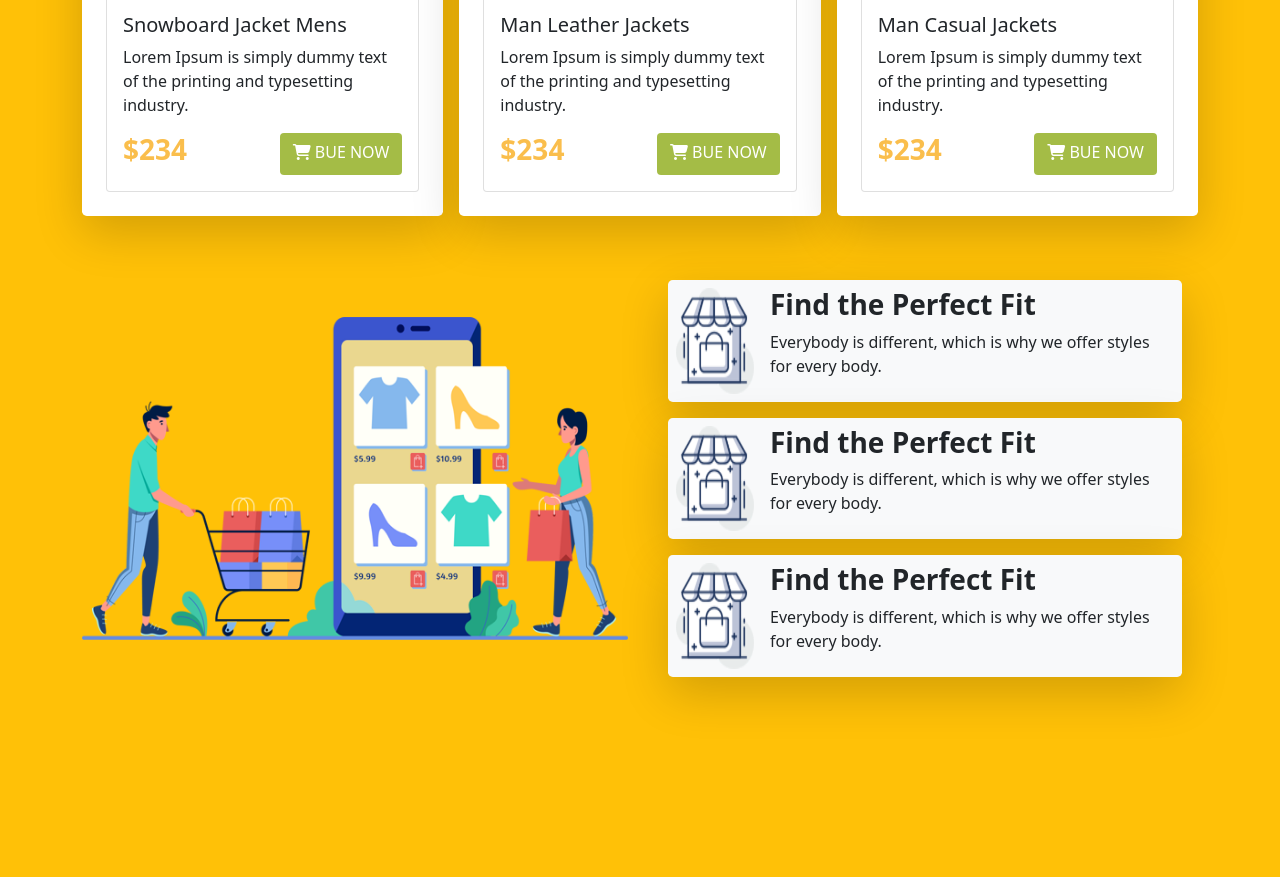
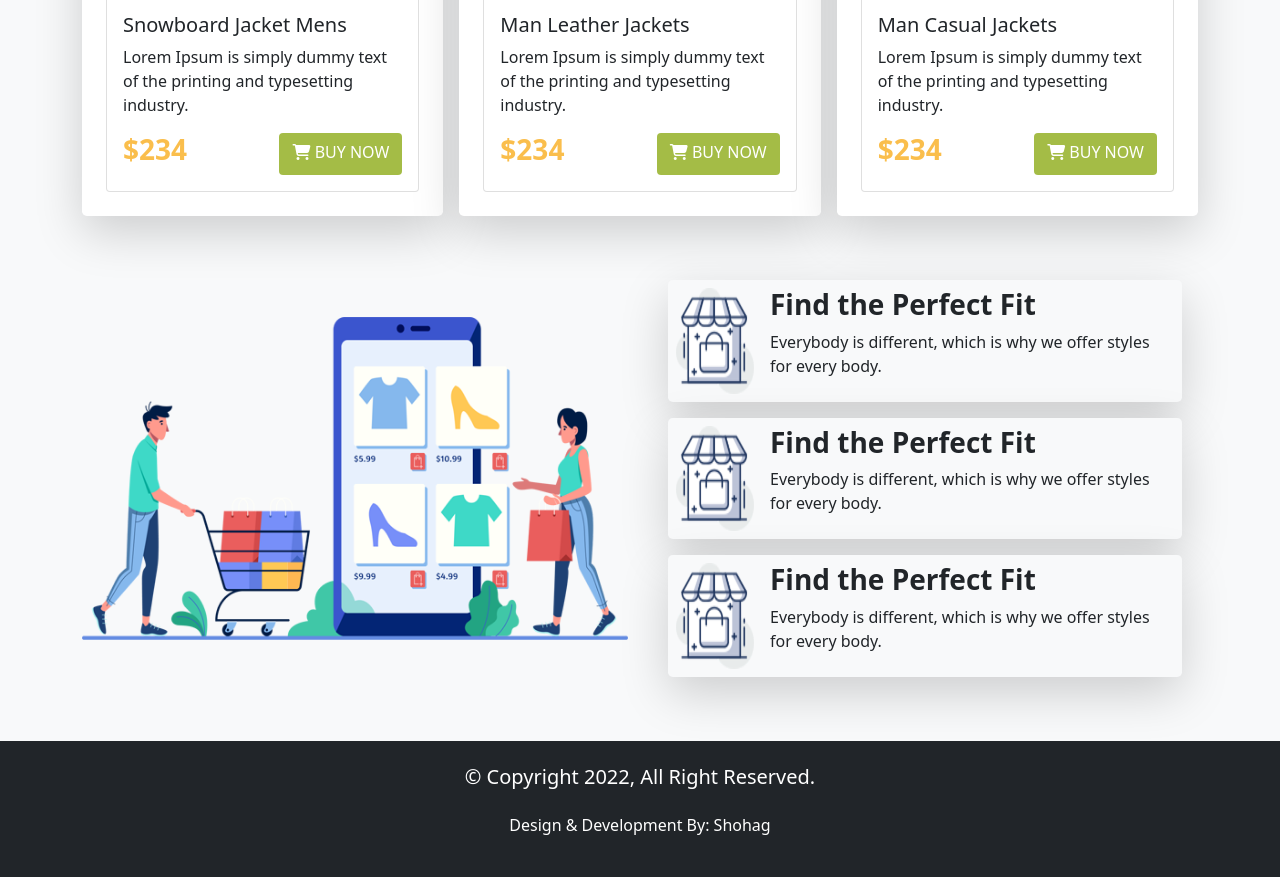
Before and after one commit to shohagroy/penguin_fashion_bootstarp, a plain HTML site: page index.html in a window 1280 px wide. Shown: the part 1860-2737 px from the top of the page. Before the commit the page ends 2601 px from the top, so only its background shows below. Drawn offline with nearby package versions, Linux system fonts and the light colour scheme.

Commit message:
footer section added

```diff
--- a/index.html
+++ b/index.html
@@ -15,7 +15,7 @@
     <!-- link customes css -->
     <link rel="stylesheet" href="css/style.css">
 </head>
-<body class="bg-warning">
+<body class="bg-light">
 
     <!-- hero section start -->
     <header>
@@ -63,7 +63,7 @@
                         and typesetting industry.</P>
 
                     <div>
-                        <a href="" class="btn fw-bold button"> <i class="fa-solid fa-cart-shopping"></i> BUE NOW</a>
+                        <a href="" class="btn fw-bold button"> <i class="fa-solid fa-cart-shopping"></i> BUY NOW</a>
                     </div>
                 </div>
 
@@ -106,7 +106,7 @@
                               <div class=" d-flex justify-content-between">
 
                                 <h3 class="fw-bolder"><span>$234</span></h3>
-                                    <a href="#" class="btn button"> <i class="fa-solid fa-cart-shopping"></i> BUE NOW</a>
+                                    <a href="#" class="btn button"> <i class="fa-solid fa-cart-shopping"></i> BUY NOW</a>
                               </div>
                             </div>
                           </div>
@@ -128,7 +128,7 @@
                               <div class=" d-flex justify-content-between">
 
                                 <h3 class="fw-bolder"><span>$234</span></h3>
-                                    <a href="#" class="btn button"> <i class="fa-solid fa-cart-shopping"></i> BUE NOW</a>
+                                    <a href="#" class="btn button"> <i class="fa-solid fa-cart-shopping"></i> BUY NOW</a>
                               </div>
                             </div>
                           </div>
@@ -150,7 +150,7 @@
                               <div class=" d-flex justify-content-between">
 
                                 <h3 class="fw-bolder"><span>$234</span></h3>
-                                    <a href="#" class="btn button"> <i class="fa-solid fa-cart-shopping"></i> BUE NOW</a>
+                                    <a href="#" class="btn button"> <i class="fa-solid fa-cart-shopping"></i> BUY NOW</a>
                               </div>
                             </div>
                           </div>
@@ -181,7 +181,7 @@
                               <div class=" d-flex justify-content-between">
 
                                 <h3 class="fw-bolder"><span>$234</span></h3>
-                                    <a href="#" class="btn button"> <i class="fa-solid fa-cart-shopping"></i> BUE NOW</a>
+                                    <a href="#" class="btn button"> <i class="fa-solid fa-cart-shopping"></i> BUY NOW</a>
                               </div>
                             </div>
                           </div>
@@ -203,7 +203,7 @@
                               <div class=" d-flex justify-content-between">
 
                                 <h3 class="fw-bolder"><span>$234</span></h3>
-                                    <a href="#" class="btn button"> <i class="fa-solid fa-cart-shopping"></i> BUE NOW</a>
+                                    <a href="#" class="btn button"> <i class="fa-solid fa-cart-shopping"></i> BUY NOW</a>
                               </div>
                             </div>
                           </div>
@@ -225,7 +225,7 @@
                               <div class=" d-flex justify-content-between">
 
                                 <h3 class="fw-bolder"><span>$234</span></h3>
-                                    <a href="#" class="btn button"> <i class="fa-solid fa-cart-shopping"></i> BUE NOW</a>
+                                    <a href="#" class="btn button"> <i class="fa-solid fa-cart-shopping"></i> BUY NOW</a>
                               </div>
                             </div>
                           </div>
@@ -237,7 +237,7 @@
         <!-- MAN JACKET SECTION END -->
 
 
-        <!-- bue and offer section start -->
+        <!-- buy and offer section start -->
         <div class="container my-5">
             <div class="row d-flex justify-content-center align-items-center">
                 <div class="col-12 col-sm-12 col-lg-6">
@@ -280,14 +280,21 @@
 
 
         </div>
-        <!-- bue and offer section end -->
+        <!-- buy and offer section end -->
+
     </main>
-
-
     <!-- main section start -->
 
 
 
+    <!-- footer section start -->
+    <footer class="container-fluid bg-dark">
+      <div class="text-white text-center py-3">
+          <p class="h5 p-2">© Copyright 2022, All Right Reserved.</p>
+          <p class="p-2 ">Design & Development By: Shohag</p>
+      </div>
+    </footer>
+    <!-- footer section end -->
 
 
 
```
